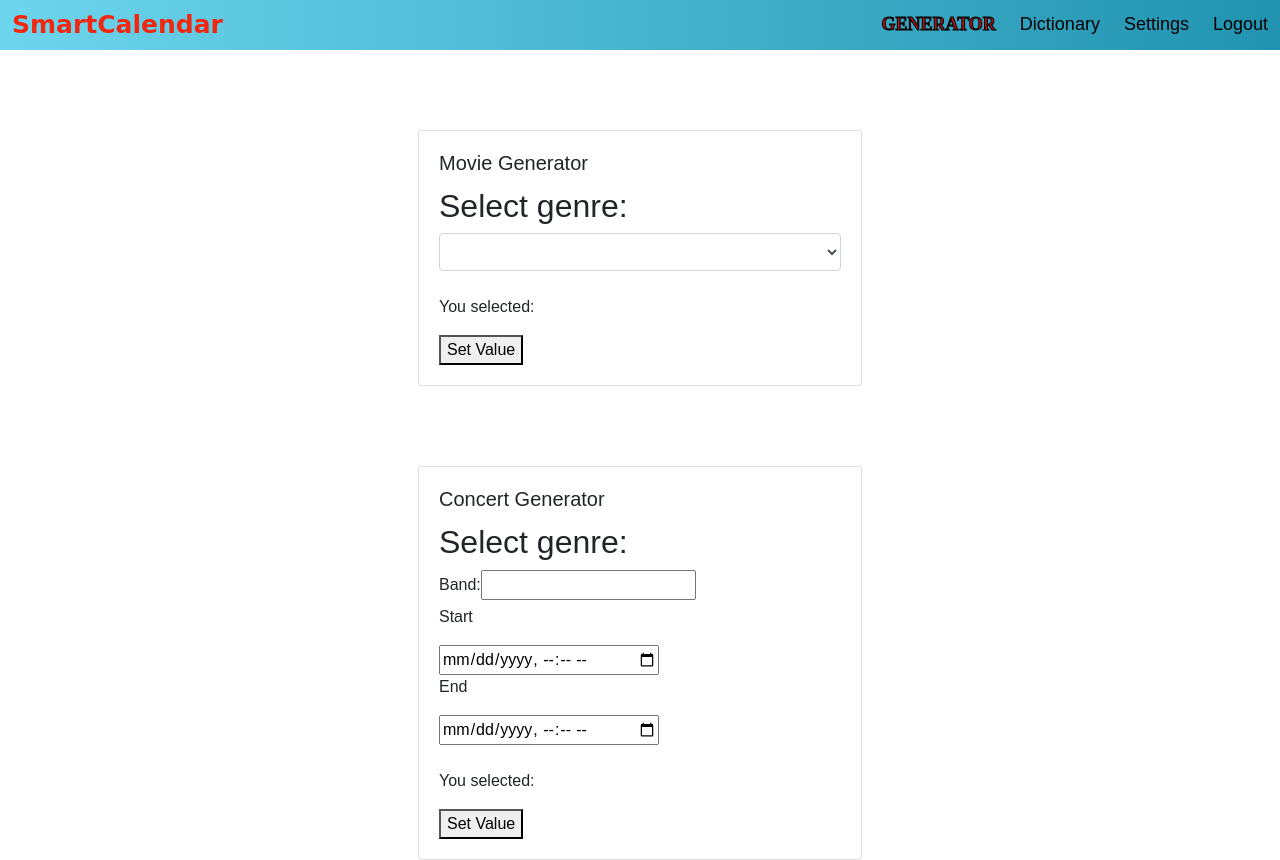
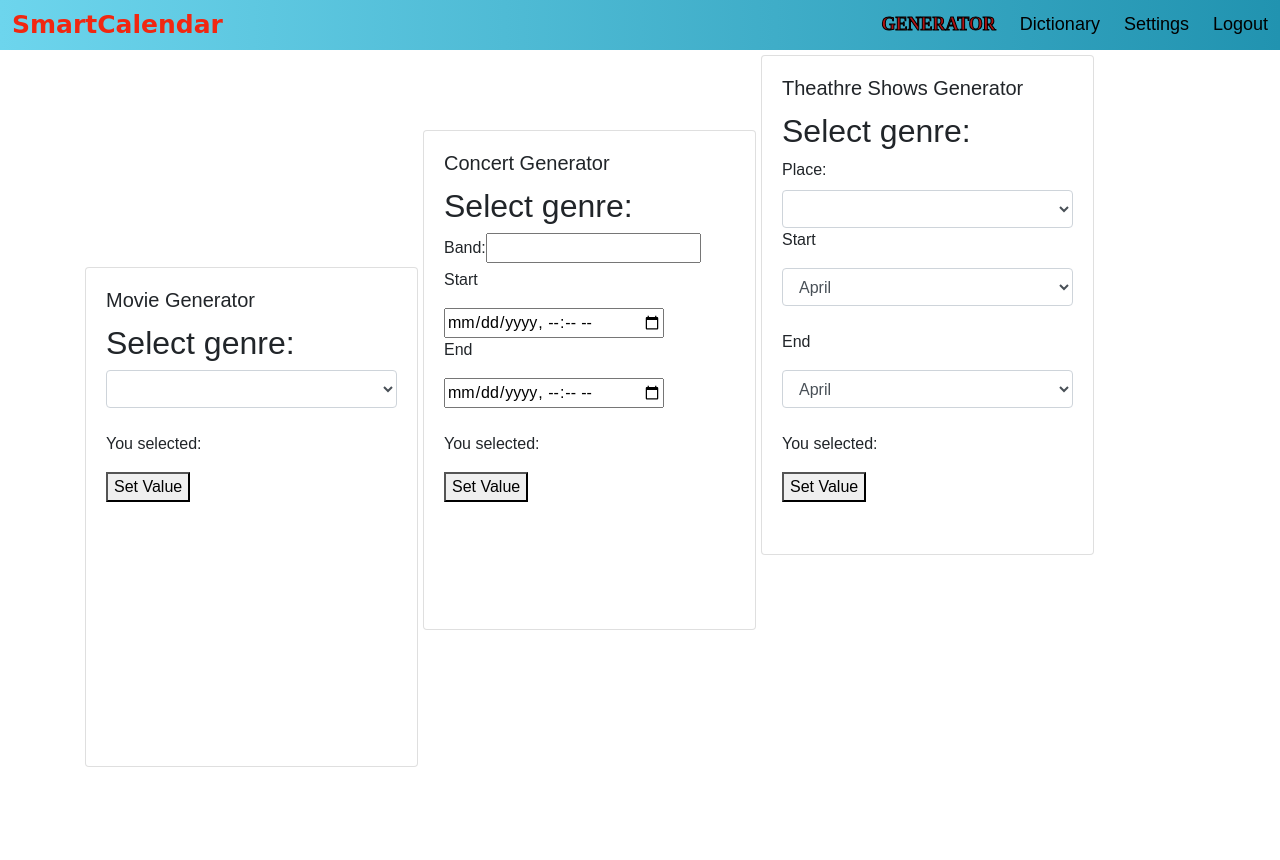
Before and after one commit to niraz888/SCalendar, an Angular app in the folder angular-client/client/: page /dashboard/generator in a window 1280 px wide. After the commit the page ends 800 px from the top, so only its background shows below. Built offline with nearby package versions, Linux system fonts and the light colour scheme; sample sign-in values are in the browser's storage.

Commit message:
get shows client + server not done yet

```diff
--- a/angular-client/client/src/app/generator/generator.component.css
+++ b/angular-client/client/src/app/generator/generator.component.css
@@ -1,5 +1,7 @@
 .card {
-    margin: 5em auto; /* Added */
+    margin: 5px 5px 5px auto; /* Added */
     float: none; /* Added */
-    width: 40%;
+    width: 30%;
+    height: 500px;
+    display: inline-block;
 }
--- a/angular-client/client/src/app/generator/generator.component.html
+++ b/angular-client/client/src/app/generator/generator.component.html
@@ -21,24 +21,55 @@
             </div>
         </div>
     </div>
-    <mat-spinner style="margin: 1em auto;" *ngIf=isWait></mat-spinner>
     <div class="card">
         <div class="card-body">
             <h5 class="card-title">Concert Generator</h5>
             <div>
+                <form [formGroup]="concertControl" (ngSubmit)="OnConcertSubmit(concertControl)">
                 <h2><span>Select genre:</span></h2>
                 <label>Band:</label>
-                <input type="text">
+                <input type="text" formControlName="band">
                 <div>
                         <p> Start </p>
-                      <input type="datetime-local">
+                      <input type="datetime-local" formControlName="start">
                       <br>
                           <p> End </p>
-                        <input type="datetime-local">
+                        <input type="datetime-local" formConrolName="end">
                 </div>
                 <br>
                 <p><span>You selected: </span><b>{{selectControl.value}}</b></p>
                 <button (click)="submit(selectControl.value)">Set Value</button>
+            </form>
+            </div>
+
+        </div>
+    </div>
+    <div class="card">
+        <div class="card-body">
+            <h5 class="card-title">Theathre Shows Generator</h5>
+            <div>
+                <form [formGroup]="TheathreControl" (ngSubmit)="OnTheathreSubmit(TheathreControl)">
+                <h2><span>Select genre:</span></h2>
+                <label>Place:</label>
+                <select class="form-control" formControlName="place">
+                    <option value='london'>London</option>
+                    <option value='new-york'>New York</option>
+                </select>
+                <div>
+                        <p> Start </p>
+                        <select class="form-control" formControlName="from">
+                            <option *ngFor="let m of rangeOptions">{{m}}</option>
+                        </select>
+                      <br>
+                          <p> End </p>
+                          <select class="form-control" formControlName="until">
+                            <option *ngFor="let m of rangeOptions">{{m}}</option>
+                        </select>
+                </div>
+                <br>
+                <p><span>You selected: </span><b>{{selectControl.value}}</b></p>
+                <button type="submit">Set Value</button>
+            </form>
             </div>
         </div>
     </div>
--- a/angular-client/client/src/app/generator/generator.component.ts
+++ b/angular-client/client/src/app/generator/generator.component.ts
@@ -1,5 +1,5 @@
 import { Component, OnInit } from '@angular/core';
-import { FormControl } from '@angular/forms';
+import { FormControl, FormGroup } from '@angular/forms';
 import { ServerService } from '../server.service';
 import { GetMovieDialogComponent } from '../Dialog/get-movie-dialog/get-movie-dialog.component';
 import { MatDialog } from '@angular/material/dialog';
@@ -12,12 +12,32 @@ import { EventType } from '../event';
 })
 export class GeneratorComponent implements OnInit {
   selectControl:FormControl = new FormControl()
-  concertControl:FormControl = new FormControl()
+  concertControl = new FormGroup({
+    band: new FormControl(''),
+    start:new FormControl(''),
+    end: new FormControl(''),
+  })
+  TheathreControl = new FormGroup({
+    place: new FormControl(''),
+    from: new FormControl(''),
+    until: new FormControl(''),
+  })
   isWait: boolean;
-  constructor(private server: ServerService, private dialog: MatDialog) { }
+  months = {1: 'January', 2:'February', 3:'March', 4:'April', 5:'May', 6:'June', 7:'July', 8:'August', 9:'September', 10:'October', 11:'November', 12:'December'}
+  rangeOptions: string[];
+  constructor(private server: ServerService, private dialog: MatDialog) {
+    this.rangeOptions = [];
+  }
 
   ngOnInit(): void {
     this.isWait = false;
+    var month = new Date().getUTCMonth() + 1;
+    for (var i = month; i < month + 12;i++) {
+      var res = i % 12;
+      if (res == 0)
+        res = 12
+      this.rangeOptions.push(this.months[res]);
+    }
   }
 
   openMovieDialog(data: any) {
@@ -54,6 +74,25 @@ export class GeneratorComponent implements OnInit {
       });
 
   }
+
+  OnConcertSubmit(val: any) {
+    var d = 3;
+  }
+  OnTheathreSubmit(form: any) {
+    var place = form.value.place;
+    var from = form.value.from.substring(0, 3);
+    var until = form.value.until.substring(0, 3);
+    this.server.getShows(place, from, until).subscribe((data: any)=> {
+      if (data.error) {
+      } else {
+        var d  = 3;
+      }
+    },
+      err => {
+        console.log('Error: ' + err.error);
+      });
+
+  }
   submit(val: any) {
     var i = val;
     let d  = 3;
--- a/angular-client/client/src/app/server.service.ts
+++ b/angular-client/client/src/app/server.service.ts
@@ -92,4 +92,12 @@ export class ServerService {
     postData.append('until', until);
     return this.http.post(this.secUrl + '/get_concert', postData);
   }
+
+  getShows(place: string, from:string, until:string) {
+    const postData = new FormData();
+    postData.append('place', place);
+    postData.append('start', from);
+    postData.append('end', until);
+    return this.http.post(this.secUrl + '/get_shows', postData);
+  }
 }
```
Also changed, not shown: 1 other file (tests, documents, lock files or other folders).
